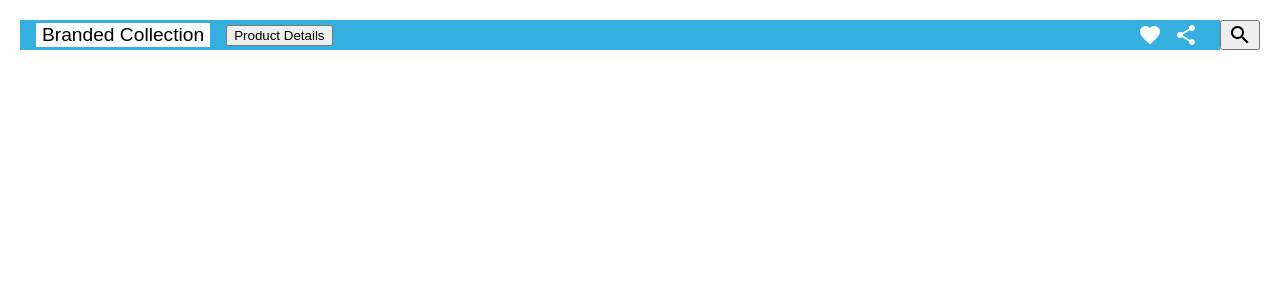
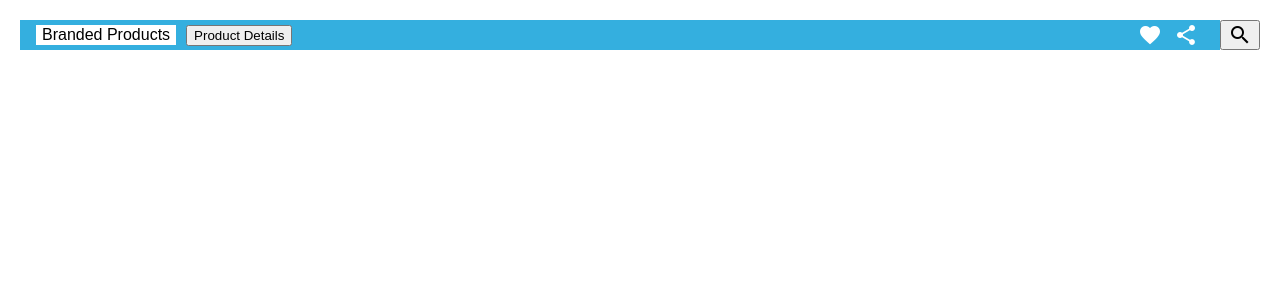
Before and after one commit to vishalbhagwat72/Product-Page, an Angular app: page / in a window 1280 px wide. Shown: the top 300 px of the page. Built offline with nearby package versions, Linux system fonts and the light colour scheme.

Commit message:
2 files modified

```diff
--- a/src/app/app.component.css
+++ b/src/app/app.component.css
@@ -48,13 +48,12 @@
   font-size: larger;
   margin-right: 16px;
   cursor: pointer;
-
 }
 
-.product-link{
+.product-link {
   background-color: white;
   border: none;
-  font-size: larger;
-  margin-right: 16px;
+  font-size: medium;
+  margin-right: 10px;
   cursor: pointer;
 }
--- a/src/app/app.component.html
+++ b/src/app/app.component.html
@@ -9,7 +9,7 @@
   <nav class="header">
     <mat-toolbar class="bar">
       <button class="product-link" (click)="onButtonClicked()">
-        Branded Collection
+        Branded Products
       </button>
       <button class="product-details"routerLink="/details">
         Product Details
```
